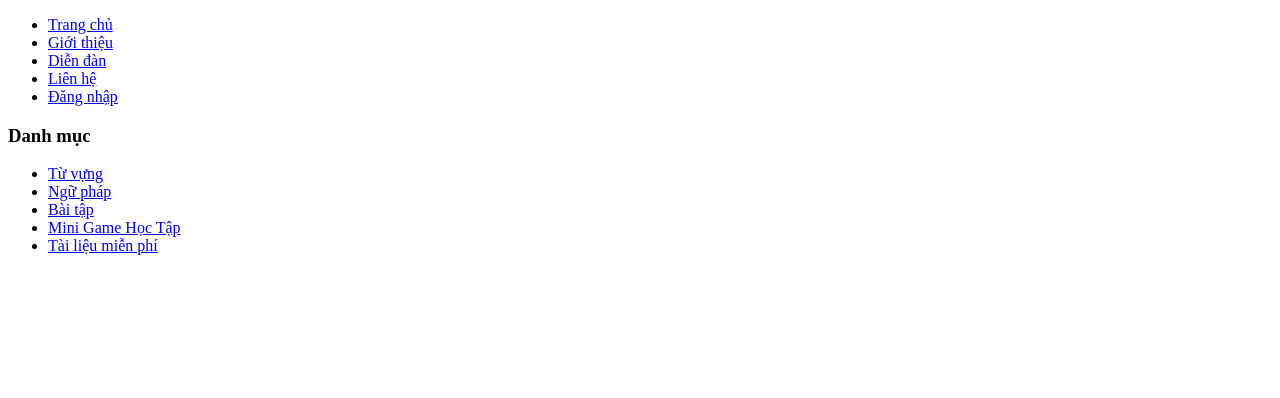
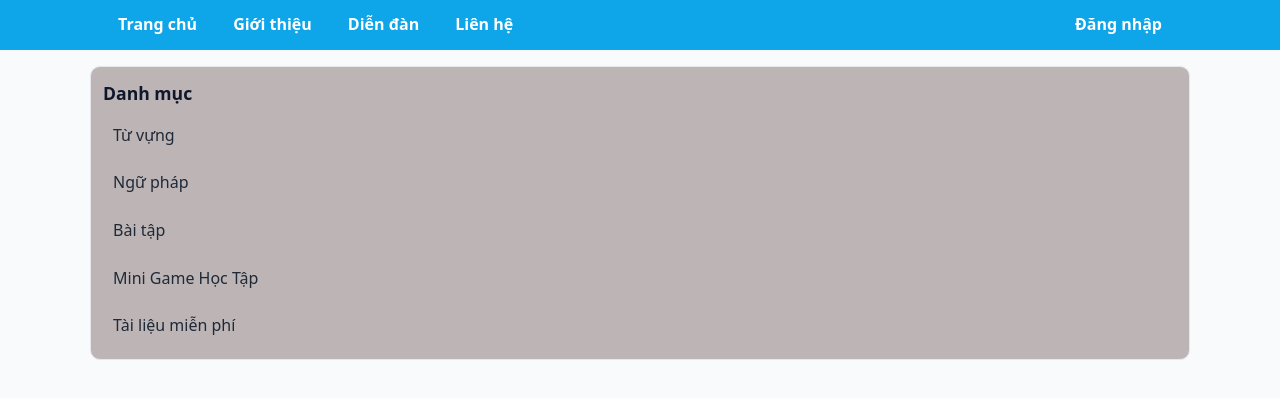
Before and after one commit to Hodongocphu/ck1, a plain HTML site: page index.html in a window 1280 px wide. Drawn offline with Linux system fonts and the light colour scheme.

Commit message:
Them chut mau sac cho trang chu

```diff
--- a/index.html
+++ b/index.html
@@ -4,11 +4,13 @@
     <meta charset="UTF-8">
     <meta name="viewport" content="width=device-width, initial-scale=1.0">
     <title>Web học tập</title>
+    <link rel="stylesheet" href="style.css">
 </head>
 <body>
     <header>
     <!-- NAVBAR -->
-    <nav>
+    <div class="container">
+        <nav>
         <ul>
             <li><a href="index.html">Trang chủ</a></li>
             <li><a href="gioithieu.html">Giới thiệu</a></li>
@@ -16,7 +18,8 @@
             <li><a href="lienhe.html">Liên hệ</a></li>
             <li class="login"><a href="login.html">Đăng nhập</a></li>
         </ul>
-    </nav>
+        </nav>
+    </div>
     </header>
 
     <!-- MAIN LAYOUT -->
--- a/style.css
+++ b/style.css
@@ -0,0 +1,95 @@
+* {
+  box-sizing: border-box;
+}
+
+html, body {
+  margin: 0;
+  padding: 0;
+}
+
+body {
+  font-family: system-ui, -apple-system, "Segoe UI", Roboto, Arial, sans-serif;
+  line-height: 1.6;
+  color: #1f2937;
+  background-color: #f8fafc;
+}
+
+ /* Khung chứa chung  */
+.container {
+  max-width: 1100px;
+  margin: 0 auto;
+  padding: 0 16px;
+}
+
+ /* Thanh điều hướg Header  */
+header {
+  background-color: #0ea5e9;
+  position: sticky;
+  top: 0;
+  z-index: 100;
+}
+
+header nav ul {
+  list-style: none;
+  display: flex;
+  align-items: center;
+  gap: 12px;
+  margin: 0;
+  padding: 12px 0;
+}
+
+header nav a {
+  color: #ffffff;
+  text-decoration: none;
+  padding: 8px 12px;
+  border-radius: 6px;
+  font-weight: 600;
+}
+
+header nav a:hover,
+header nav a:focus {
+  background-color: #0284c7;
+}
+
+header nav .login {
+  margin-left: auto;
+}
+
+/* Danh muc */
+.left-colum {
+  background: #bdb5b5;
+  border: 1px solid #e5e7eb;
+  border-radius: 10px;
+  padding: 12px;
+  margin: 16px auto;
+  max-width: 1100px;
+}
+
+.left-colum h3 {
+  margin: 0 0 8px;
+  font-size: 1.1rem;
+  color: #0f172a;
+}
+
+.left-colum ul {
+  list-style: none;
+  margin: 0;
+  padding: 0;
+}
+
+.left-colum li + li {
+  margin-top: 6px;
+}
+
+.left-colum a {
+  display: block;
+  padding: 8px 10px;
+  color: #1f2937;
+  text-decoration: none;
+  border-radius: 6px;
+}
+
+.left-colum a:hover {
+  background-color: #f1f5f9;
+  color: #0f172a;
+}
```
